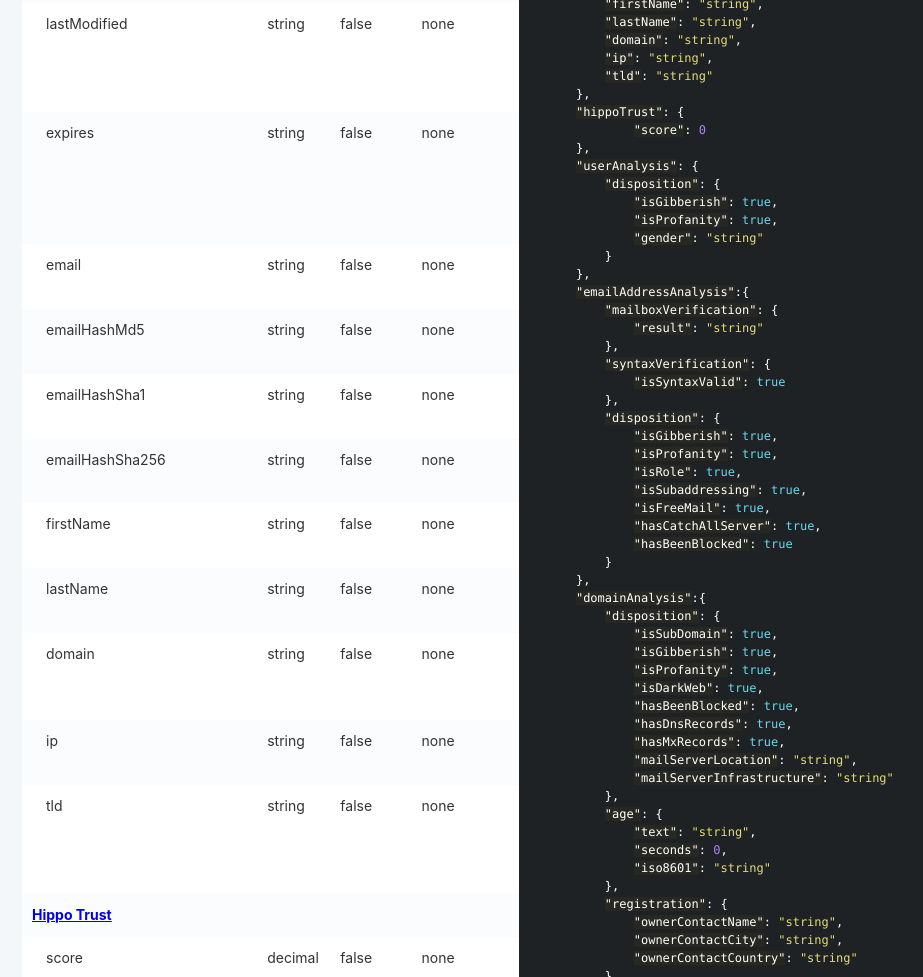
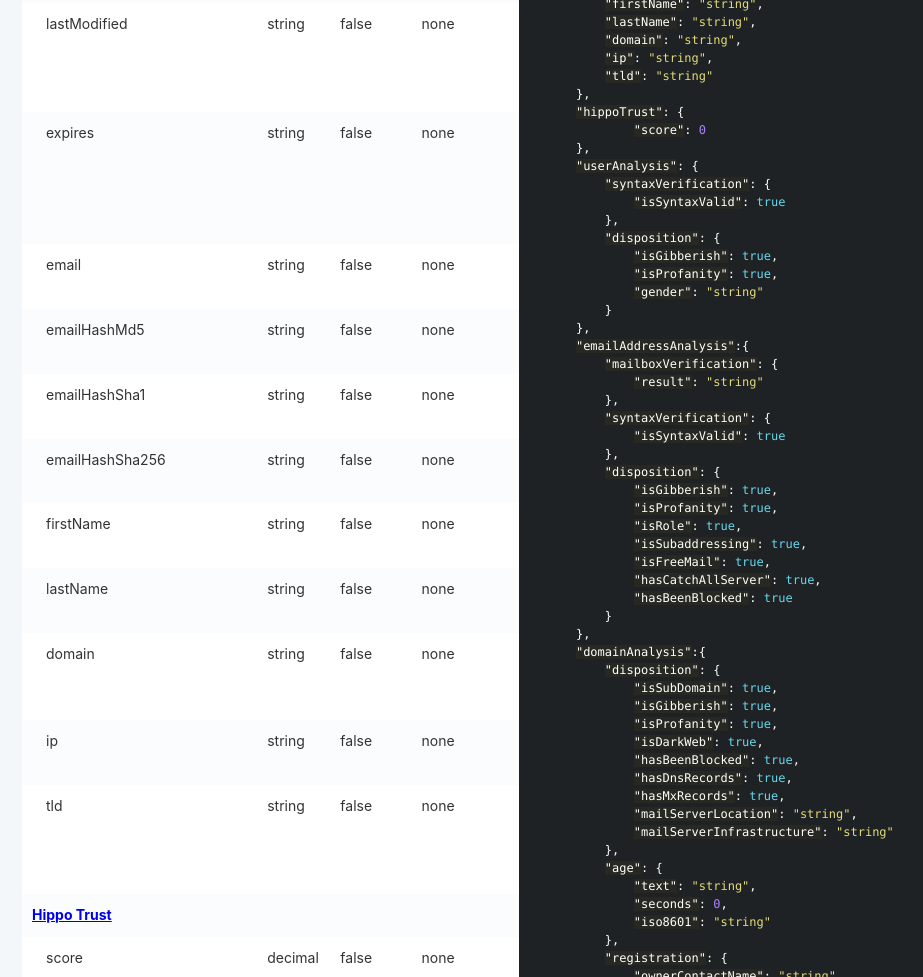
Before and after one commit to emailhippo/hippoassess-slate-tech-docs, a plain HTML site: page index.html in a window 1280 px wide. Shown: the part 8498-9475 px from the top of the page, without its empty margins (236-1159 px from the left). Drawn offline with Linux system fonts and the light colour scheme.

Commit message:
Auto publish from BitBucket pipeline

```diff
--- a/index.html
+++ b/index.html
@@ -1314,6 +1314,9 @@ Select the JSON tab to view the schema in JSON.
             </span><span class="nl">"score"</span><span class="p">:</span><span class="w"> </span><span class="mi">0</span><span class="w">
     </span><span class="p">},</span><span class="w">
     </span><span class="nl">"userAnalysis"</span><span class="p">:</span><span class="w"> </span><span class="p">{</span><span class="w">
+        </span><span class="nl">"syntaxVerification"</span><span class="p">:</span><span class="w"> </span><span class="p">{</span><span class="w">
+            </span><span class="nl">"isSyntaxValid"</span><span class="p">:</span><span class="w"> </span><span class="kc">true</span><span class="w">
+        </span><span class="p">},</span><span class="w">
         </span><span class="nl">"disposition"</span><span class="p">:</span><span class="w"> </span><span class="p">{</span><span class="w">
             </span><span class="nl">"isGibberish"</span><span class="p">:</span><span class="w"> </span><span class="kc">true</span><span class="p">,</span><span class="w">
             </span><span class="nl">"isProfanity"</span><span class="p">:</span><span class="w"> </span><span class="kc">true</span><span class="p">,</span><span class="w">
```
